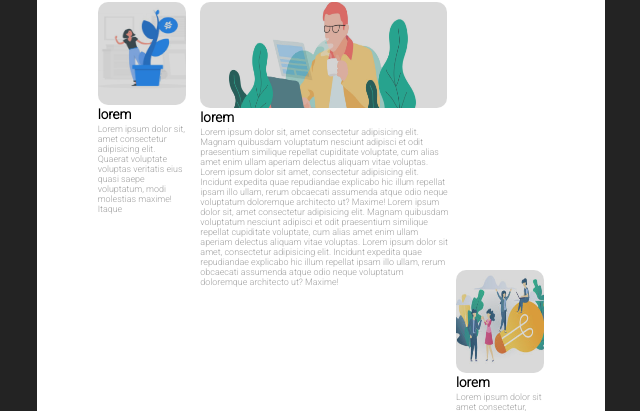
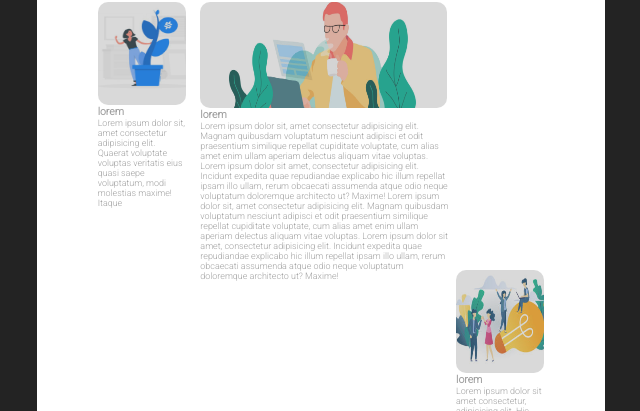
Before and after one commit to ManueldG/htmlcss-wp, a plain HTML site: page index.html in a window 1280 px wide. Shown: the part 389-800 px from the top of the page, without its empty margins (319-959 px from the left). Drawn offline with Linux system fonts and the light colour scheme.

Commit message:
sistemato h2-2-h3

```diff
--- a/index.html
+++ b/index.html
@@ -38,7 +38,7 @@
                             <img src="img/img-1.jpg" alt="grow plant">
                             <div class="overlay"></div>
                         </div>
-                        <h2>lorem</h2>
+                        <h3>lorem</h3>
                         Lorem ipsum dolor sit, amet consectetur adipisicing elit. Quaerat voluptate voluptas veritatis eius quasi saepe voluptatum, modi molestias maxime! Itaque
 
                     </div>
@@ -47,7 +47,7 @@
                             <img src="img/img-2.jpg" alt="coffee time">
                             <div class="overlay"></div>
                         </div>
-                        <h2>lorem</h2>
+                        <h3>lorem</h3>
                         <div>Lorem ipsum dolor sit, amet consectetur adipisicing elit. Magnam quibusdam voluptatum nesciunt adipisci et odit praesentium similique repellat cupiditate voluptate, cum alias amet enim ullam aperiam delectus aliquam vitae voluptas.
                         Lorem ipsum dolor sit amet, consectetur adipisicing elit. Incidunt expedita quae repudiandae explicabo hic illum repellat ipsam illo ullam, rerum obcaecati assumenda atque odio neque voluptatum doloremque architecto ut? Maxime!
                         Lorem ipsum dolor sit, amet consectetur adipisicing elit. Magnam quibusdam voluptatum nesciunt adipisci et odit praesentium similique repellat cupiditate voluptate, cum alias amet enim ullam aperiam delectus aliquam vitae voluptas.
@@ -61,7 +61,7 @@
                             <img src="img/img-3.jpg" alt="Edison!!">
                             <div class="overlay"></div>
                         </div>
-                        <h2>lorem</h2>
+                        <h3>lorem</h3>
                         Lorem ipsum dolor sit amet consectetur, adipisicing elit. Hic, eius quibusdam debitis omnis suscipit vitae quidem quia
 
                     </div>
```
